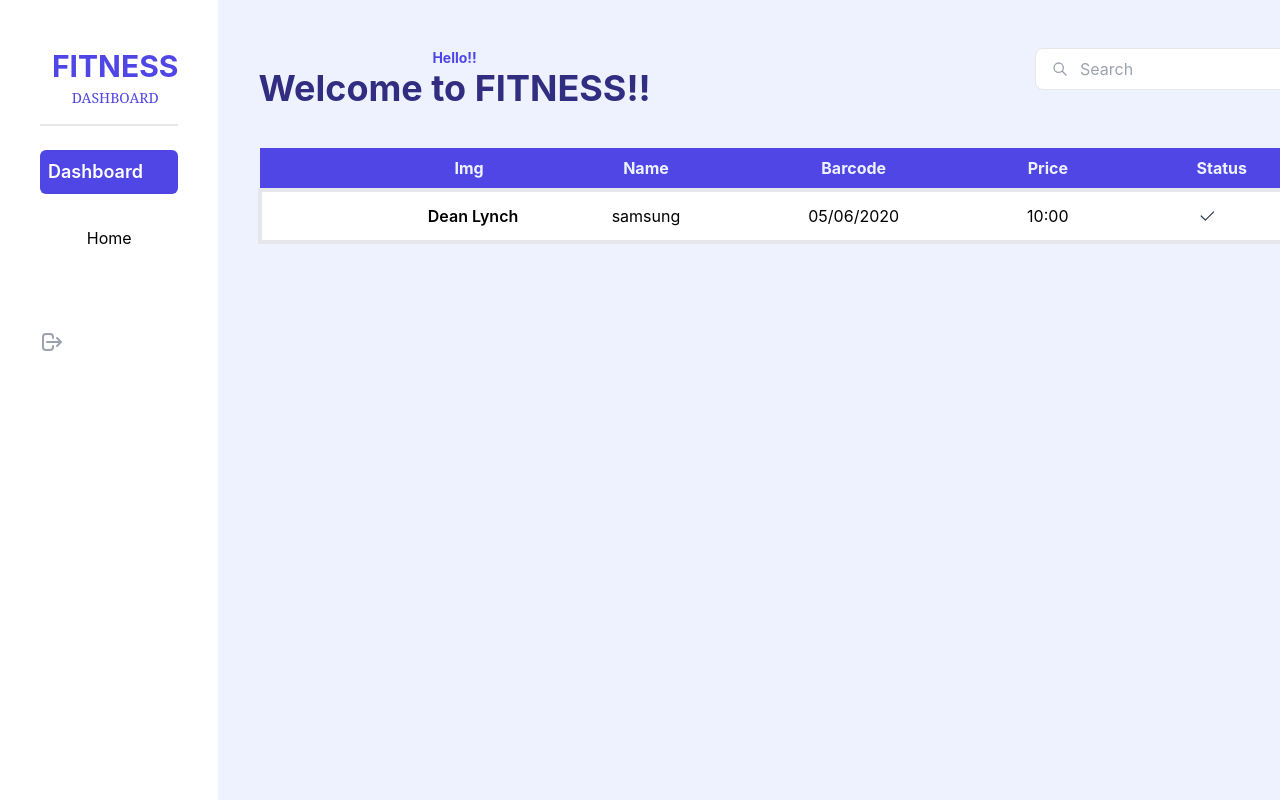
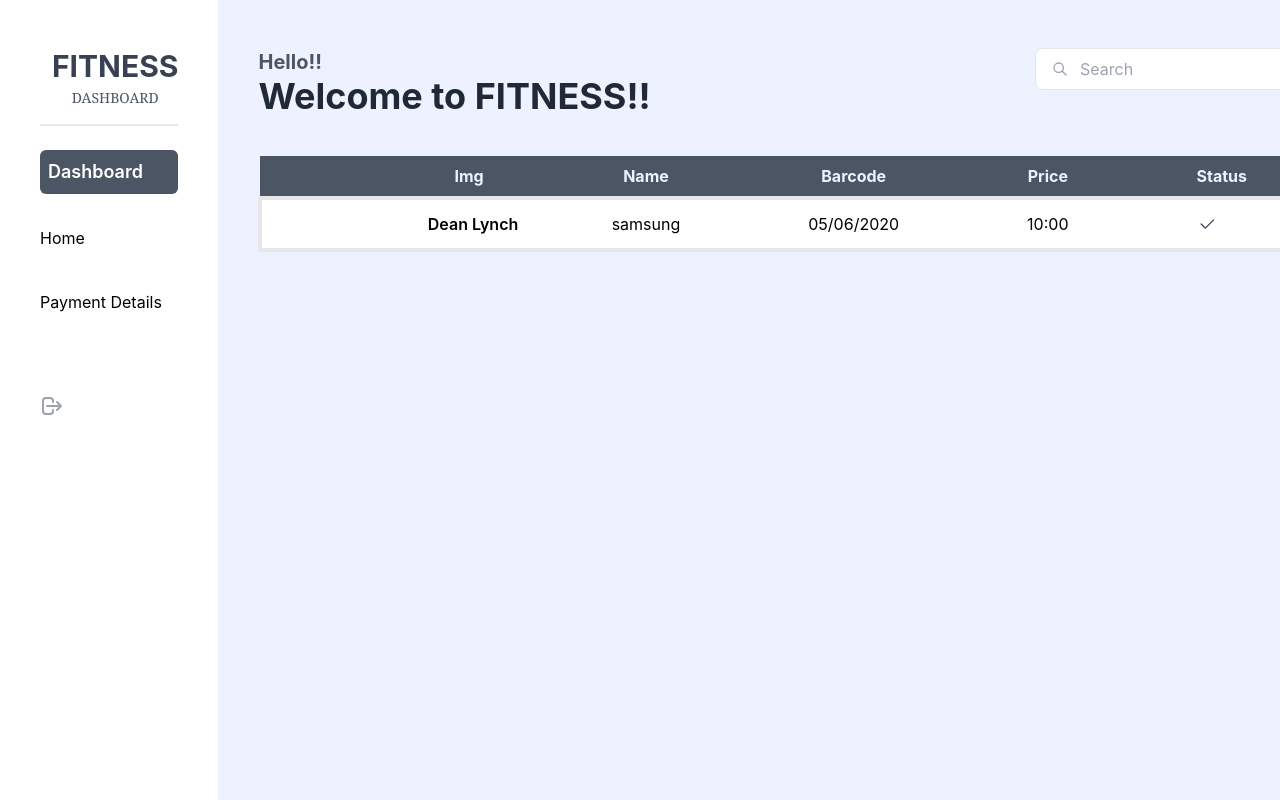
Before and after one commit to mariaafahad/fitness-app, a React (Create React App) app: page /dashboard in a window 1280 px wide. Shown: the top 800 px of the page. Built offline with nearby package versions, Linux system fonts and the light colour scheme; no server answers; grey boxes are pictures that could not be loaded.

Commit message:
payment design

```diff
--- a/src/App.js
+++ b/src/App.js
@@ -7,13 +7,14 @@ import Dashboard from "./Pages/Dashboard/Dashboard/Dashboard";
 import Home from "./Pages/Homepage/Home/Home";
 import Login from "./Pages/Login/Login";
 import OurClass from "./Pages/OurClass/OurClass";
+import Payment from "./Pages/Payment/Payment";
 import Plans from "./Pages/Plans/Plans";
 import Register from "./Pages/Register/Register";
 import Services from "./Pages/Services/Services";
 
 function App() {
   return (
-    <div className="App">
+    <div className="m-auto p-auto">
       <AuthProvider>
         <BrowserRouter>
           <Routes>
@@ -27,6 +28,7 @@ function App() {
             <Route path="/login" element={<Login />} />
             <Route path="/register" element={<Register />} />
             <Route path="/dashboard" element={<Dashboard />} />
+            <Route path="/payment" element={<Payment />} />
             {/* <Route path="/dashboard/*" element={<PrivateRoute><Dashboard /></PrivateRoute>} /> */}
           </Routes>
         </BrowserRouter>
--- a/src/Pages/Contact/Contact.js
+++ b/src/Pages/Contact/Contact.js
@@ -22,13 +22,20 @@ const Contact = () => {
                                 </div>
                                 <div className="w-full md:w-1/2 flex flex-col md:ml-6 md:mt-0 mt-4">
                                     <label className="font-semibold leading-none text-gray-300">Phone</label>
-                                    <input type="email" className="leading-none text-gray-50 p-3 focus:outline-none focus:border-blue-700 mt-4 border-0 bg-gray-800 rounded" />
+                                    <input type="number" className="leading-none text-gray-50 p-3 focus:outline-none focus:border-blue-700 mt-4 border-0 bg-gray-800 rounded" />
                                 </div>
                             </div>
                             <div className="md:flex items-center mt-8">
                                 <div className="w-full flex flex-col">
                                     <label className="font-semibold leading-none text-gray-300">Subject</label>
                                     <input type="text" className="leading-none text-gray-50 p-3 focus:outline-none focus:border-blue-700 mt-4 border-0 bg-gray-800 rounded" />
+                                </div>
+
+                            </div>
+                            <div className="md:flex items-center mt-8">
+                                <div className="w-full flex flex-col">
+                                    <label className="font-semibold leading-none text-gray-300">Email Address</label>
+                                    <input type="email" className="leading-none text-gray-50 p-3 focus:outline-none focus:border-blue-700 mt-4 border-0 bg-gray-800 rounded" />
                                 </div>
 
                             </div>
--- a/src/Pages/Dashboard/Dashboard/Dashboard.js
+++ b/src/Pages/Dashboard/Dashboard/Dashboard.js
@@ -9,11 +9,11 @@ const Dashboard = () => {
                     <div class="flex space-2 items-center border-b-2 pb-4">
 
                         <div class="ml-3">
-                            <h1 class="text-3xl font-bold text-indigo-600">FITNESS</h1>
-                            <p class="text-center text-sm text-indigo-600 mt-1 font-serif">DASHBOARD</p>
+                            <h1 class="text-3xl font-bold text-gray-700">FITNESS</h1>
+                            <p class="text-center text-sm text-gray-600 mt-1 font-serif">DASHBOARD</p>
                         </div>
                     </div>
-                    <div class="flex items-center space-x-4 mt-6 p-2 bg-indigo-600 rounded-md">
+                    <div class="flex items-center space-x-4 mt-6 p-2 bg-gray-600 rounded-md">
 
                         <div>
                             <p class="text-lg text-white font-semibold">Dashboard</p>
@@ -25,7 +25,7 @@ const Dashboard = () => {
                                 <Link to="/home">Home</Link>
                             </li>
                             <li>
-
+                                <Link to="/payment">Payment Details</Link>
                             </li>
                             <li>
 
@@ -52,9 +52,9 @@ const Dashboard = () => {
                 </div>
                 <div class="bg-indigo-50 flex-grow py-12 px-10">
                     <div class="flex justify-between">
-                        <div>
-                            <h4 class="text-sm font-bold text-indigo-600">Hello!!</h4>
-                            <h1 class="text-4xl font-bold text-indigo-900 mt-">Welcome to FITNESS!!</h1>
+                        <div className="center">
+                            <h4 class="text-xl font-bold text-gray-600">Hello!!</h4>
+                            <h1 class="text-4xl font-bold text-gray-800 mt-">Welcome to FITNESS!!</h1>
                         </div>
                         <div>
                             <div class="flex items-center border rounded-lg bg-white w-max py-2 px-4 space-x-3">
@@ -72,7 +72,7 @@ const Dashboard = () => {
                                 <div>
                                     <table class="min-w-full table-auto">
                                         <thead class="justify-between">
-                                            <tr class="bg-indigo-600">
+                                            <tr class="bg-gray-600">
                                                 <th class="px-16 py-2">
                                                     <span class="text-gray-300"></span>
                                                 </th>
--- /dev/null
+++ b/src/Pages/Payment/Payment.js
@@ -0,0 +1,48 @@
+import React from 'react';
+
+const Payment = () => {
+    return (
+        <div class="leading-loose container flex justify-center align-middle w-full h-full  right-0 ml-auto mr-auto pt-32">
+
+            <div>
+                <form class="max-w-xl m-4 p-10 bg-white rounded shadow-xl">
+                    <p class="text-gray-800 font-medium">Customer information</p>
+                    <div class="">
+                        <label class="block text-sm text-gray-00" for="cus_name">Name</label>
+                        <input class="w-full px-5 py-1 text-gray-700 bg-gray-200 rounded" id="cus_name" name="cus_name" type="text" required="" placeholder="Your Name" aria-label="Name" />
+                    </div>
+                    <div class="mt-2">
+                        <label class="block text-sm text-gray-600" for="cus_email">Email</label>
+                        <input class="w-full px-5  py-4 text-gray-700 bg-gray-200 rounded" id="cus_email" name="cus_email" type="text" required="" placeholder="Your Email" aria-label="Email" />
+                    </div>
+                    <div class="mt-2">
+                        <label class=" block text-sm text-gray-600" for="cus_email">Address</label>
+                        <input class="w-full px-2 py-2 text-gray-700 bg-gray-200 rounded" id="cus_email" name="cus_email" type="text" required="" placeholder="Street" aria-label="Email" />
+                    </div>
+                    <div class="mt-2">
+                        <label class="hidden text-sm text-gray-600" for="cus_email">City</label>
+                        <input class="w-full px-2 py-2 text-gray-700 bg-gray-200 rounded" id="cus_email" name="cus_email" type="text" required="" placeholder="City" aria-label="Email" />
+                    </div>
+                    <div class="inline-block mt-2 w-1/2 pr-1">
+                        <label class="hidden text-sm text-gray-600" for="cus_email">Country</label>
+                        <input class="w-full px-2 py-2 text-gray-700 bg-gray-200 rounded" id="cus_email" name="cus_email" type="text" required="" placeholder="Country" aria-label="Email" />
+                    </div>
+                    <div class="inline-block mt-2 -mx-1 pl-1 w-1/2">
+                        <label class="hidden text-sm text-gray-600" for="cus_email">Zip</label>
+                        <input class="w-full px-2 py-2 text-gray-700 bg-gray-200 rounded" id="cus_email" name="cus_email" type="text" required="" placeholder="Zip" aria-label="Email" />
+                    </div>
+                    <p class="mt-4 text-gray-800 font-medium">Payment information</p>
+                    <div class="">
+                        <label class="block text-sm text-gray-600" for="cus_name">Card</label>
+                        <input class="w-full px-2 py-2 text-gray-700 bg-gray-200 rounded" id="cus_name" name="cus_name" type="text" required="" placeholder="Card Number MM/YY CVC" aria-label="Name" />
+                    </div>
+                    <div class="mt-4">
+                        <button class="px-4 py-1 text-white font-light tracking-wider bg-gray-900 rounded" type="submit">Pay</button>
+                    </div>
+                </form>
+            </div>
+        </div>
+    );
+};
+
+export default Payment;
```
Also changed, not shown: 2 other files (tests, documents, lock files or other folders).
